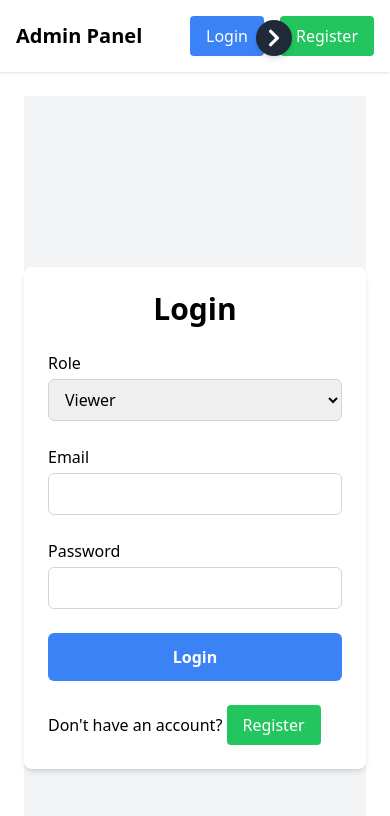
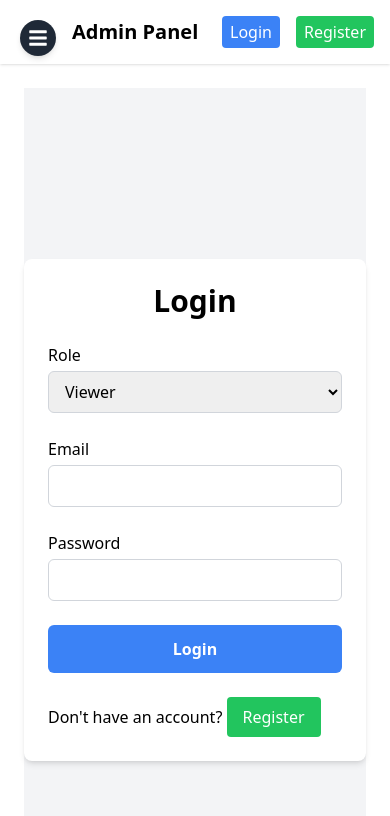
Before and after one commit to Dee-Dayo/Admin-Dashboard, a React (Vite) app: page / in a window 390 px wide. Shown: the top 816 px of the page. Built offline with nearby package versions, Linux system fonts and the light colour scheme.

Commit message:
fixed mobile sidebar icon

```diff
--- a/src/App.jsx
+++ b/src/App.jsx
@@ -32,7 +32,7 @@ const App = () => {
             <Route path="/dashboard" element={<PrivateRoute isAuth={isAuth}><Dashboard /></PrivateRoute>} />
             <Route path="/users" element={<PrivateRoute isAuth={isAuth}><Users /></PrivateRoute>} />
             <Route path="/admin" element={<PrivateRoute isAuth={isAuth}><Admin /></PrivateRoute>} />
-            <Route path="/settings" element={<PrivateRoute isAuth={isAuth}><SettingsPage /></PrivateRoute>} />
+            {/*<Route path="/settings" element={<PrivateRoute isAuth={isAuth}><SettingsPage /></PrivateRoute>} />*/}
           </Routes>
 
         </div>
--- a/src/components/Navbar.jsx
+++ b/src/components/Navbar.jsx
@@ -1,8 +1,5 @@
-// src/components/Navbar.tsx
 import React from "react";
 import { useNavigate } from "react-router-dom";
-
-
 
 const Navbar = ({ isAuth }) => {
   const navigate = useNavigate();
@@ -10,34 +7,37 @@ const Navbar = ({ isAuth }) => {
   return (
     <nav className="bg-white shadow p-4">
       <div className="container mx-auto flex justify-between items-center">
-        <h1 className="text-xl font-bold">Admin Panel</h1>
+        {/* Title */}
+        <h1 className="text-xl font-bold md:ml-0 ml-14 md:text-2xl">Admin Panel</h1>
 
+        {/* Right-side buttons (Login/Register or Logout) */}
         <div className="flex items-center gap-4">
           {!isAuth ? (
             <>
               <button
                 onClick={() => navigate("/login")}
-            className="bg-blue-500 text-white px-4 py-2 rounded hover:bg-blue-600"
+                className="bg-blue-500 text-white px-2 py-1 rounded hover:bg-blue-600 md:px-4 md:py-2"
               >
                 Login
               </button>
               <button
                 onClick={() => navigate("/register")}
-            className="bg-green-500 text-white px-4 py-2 rounded hover:bg-green-600"
+                className="bg-green-500 text-white px-2 py-1 rounded hover:bg-green-600 md:px-4 md:py-2"
               >
                 Register
               </button>
             </>
           ) : (
-          <button onClick={() => {
+            <button
+              onClick={() => {
                 localStorage.removeItem("token");
                 navigate("/login");
-          }
-          } className="bg-red-500 text-white px-4 py-2 rounded hover:bg-red-600">
+              }}
+              className="bg-red-500 text-white px-2 py-1 rounded hover:bg-red-600 md:px-4 md:py-2"
+            >
               Logout
             </button>
-        )
-        }
+          )}
         </div>
       </div>
     </nav>
--- a/src/components/Sidebar.jsx
+++ b/src/components/Sidebar.jsx
@@ -1,41 +1,66 @@
-import React, { useState } from "react";
+import React, { useState, useEffect } from "react";
 import { Link } from "react-router-dom";
-import { FaChevronLeft, FaChevronRight } from "react-icons/fa";
+import { FaBars, FaChevronLeft } from "react-icons/fa";
 
 const Sidebar = () => {
   const [isOpen, setIsOpen] = useState(false);
 
+  // Close sidebar when clicking outside
+  useEffect(() => {
+    const handleClickOutside = (event) => {
+      if (isOpen && !event.target.closest(".sidebar") && !event.target.closest(".hamburger")) {
+        setIsOpen(false);
+      }
+    };
+
+    document.addEventListener("click", handleClickOutside);
+
+    return () => {
+      document.removeEventListener("click", handleClickOutside);
+    };
+  }, [isOpen]);
+
   return (
     <div className="relative">
-      {/* Toggle Button */}
+      {/* Hamburger Button (Only visible on mobile) */}
       <button
         onClick={() => setIsOpen(!isOpen)}
-        className="absolute top-5 left-64 bg-gray-800 text-white p-2 rounded-full shadow-md md:hidden"
+        className="absolute top-5 left-5 bg-gray-800 text-white p-2 rounded-full shadow-md md:hidden hamburger"
       >
-        {isOpen ? <FaChevronLeft size={20} /> : <FaChevronRight size={20} />}
+        <FaBars size={20} />
       </button>
 
       {/* Sidebar */}
       <div
-        className={`bg-gray-800 text-white w-64 min-h-screen p-4 fixed top-0 left-0 transform ${
+        className={`sidebar bg-gray-800 text-white w-64 min-h-screen p-4 fixed top-0 left-0 transform ${
           isOpen ? "translate-x-0" : "-translate-x-64"
-        } transition-t ransform duration-300 ease-in-out md:relative md:translate-x-0`}
+        } transition-transform duration-300 ease-in-out md:relative md:translate-x-0`}
       >
+        <button
+          onClick={() => setIsOpen(false)}
+          className="absolute top-5 right-5 bg-gray-800 text-white p-2 rounded-full shadow-md md:hidden"
+        >
+          <FaChevronLeft size={20} />
+        </button>
+
         <h1 className="text-2xl font-bold">Dashboard</h1>
         <ul className="mt-6">
           <li className="mb-2">
-            <Link to="/dashboard" onClick={() => setIsOpen(false)} className="hover:text-gray-400 block py-2">
+            <Link
+              to="/dashboard"
+              onClick={() => setIsOpen(false)}
+              className="hover:text-gray-400 block py-2"
+            >
               Analytics
             </Link>
           </li>
           <li className="mb-2">
-            <Link to="/users" onClick={() => setIsOpen(false)} className="hover:text-gray-400 block py-2">
+            <Link
+              to="/users"
+              onClick={() => setIsOpen(false)}
+              className="hover:text-gray-400 block py-2"
+            >
               User Management
-            </Link>
-          </li>
-          <li className="mb-2">
-            <Link to="/settings" onClick={() => setIsOpen(false)} className="hover:text-gray-400 block py-2">
-              Settings
             </Link>
           </li>
         </ul>
```
Lines whose indentation alone changed are shown as unchanged.
